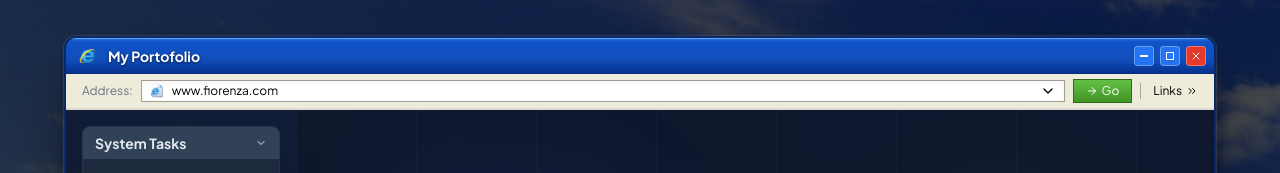
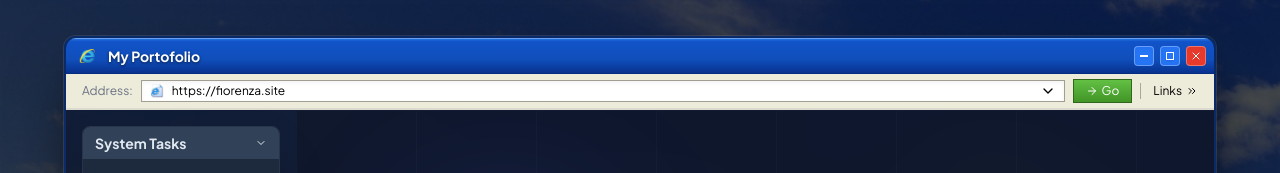
Before and after one commit to fioreenza/portofolio, a Next.js app: page / in a window 1280 px wide. Shown: the top 173 px of the page. Built offline with nearby package versions, Linux system fonts and the light colour scheme.

Commit message:
fix: change input portofolio link

```diff
--- a/src/app/components/Window.tsx
+++ b/src/app/components/Window.tsx
@@ -97,7 +97,7 @@ export default function Window() {
           <div className="flex items-center flex-1 bg-white border border-[#a19f94] shadow-inner px-2 py-0.5 text-xs">
             <Image src="/explorer-file.png" alt="file" width={14} height={14} />
             <input
-              value="www.fiorenza.com"
+              value="https://fiorenza.site"
               readOnly
               className="flex-1 outline-none ml-2 bg-transparent"
             />
```
